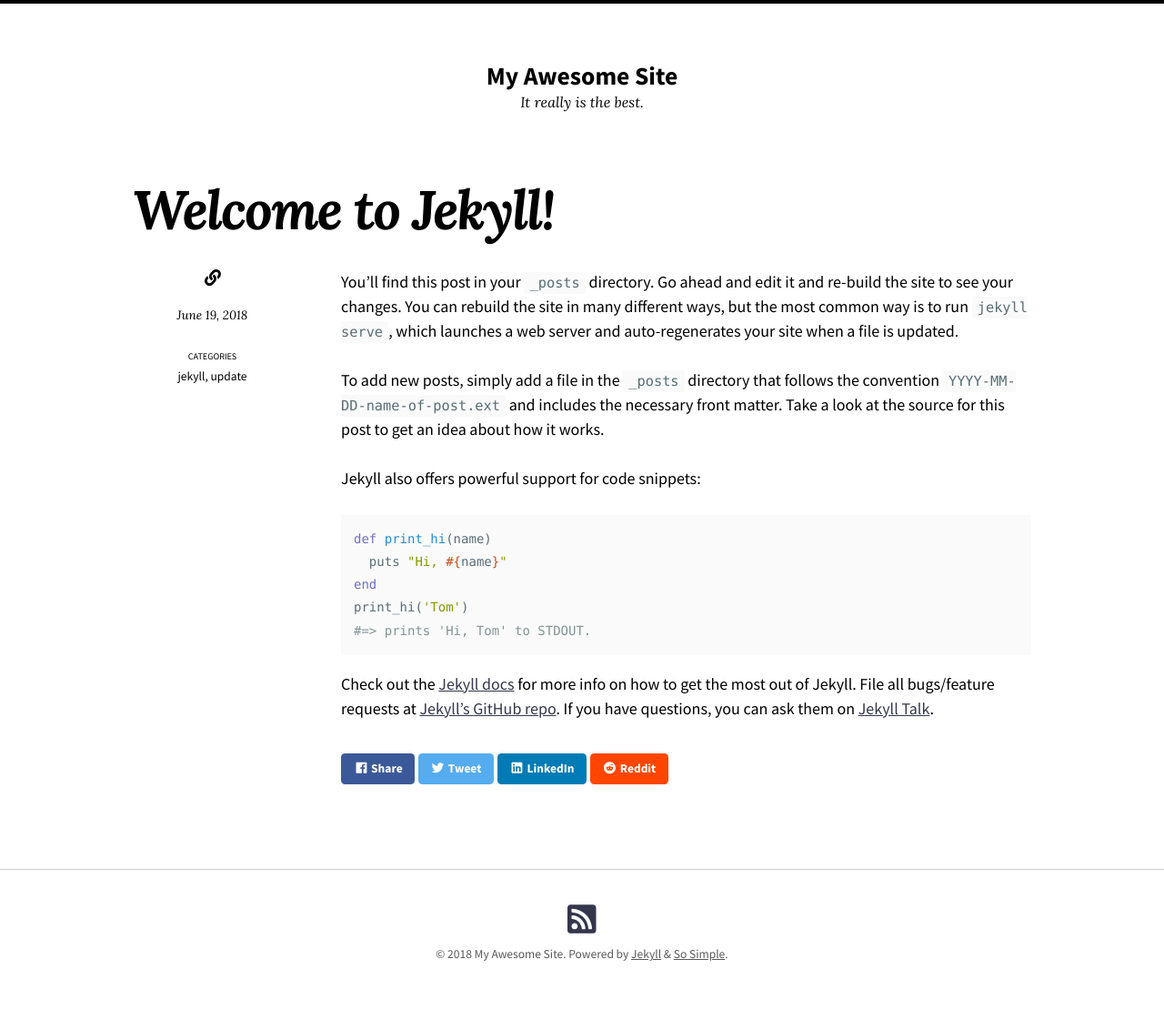
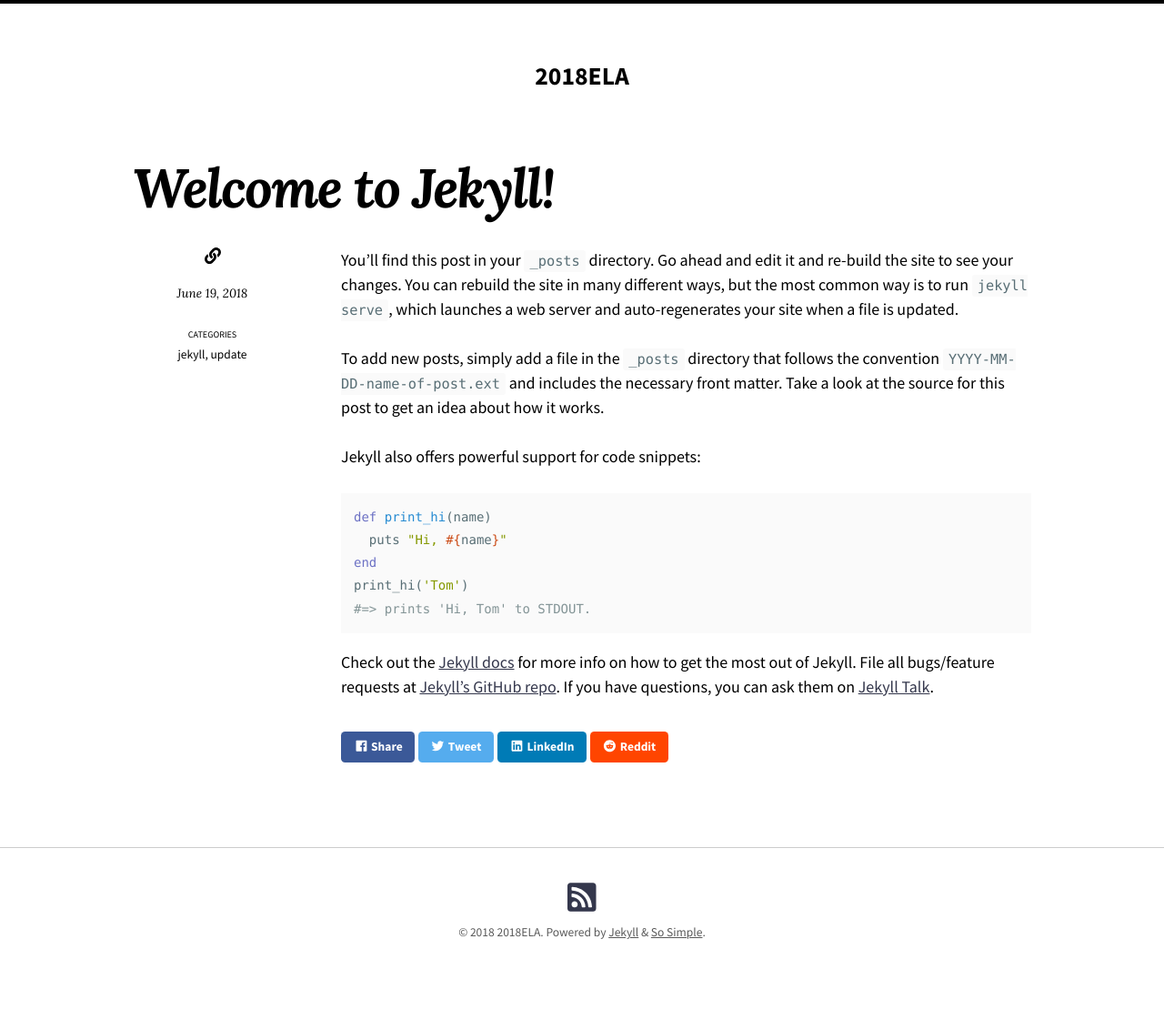
Before and after one commit to chadblack/2018ELA, a Jekyll site: the page built from _posts/2018-06-19-welcome-to-jekyll.markdown, in a window 1280 px wide. Shown: the whole page at 91% size. Built offline with Jekyll 4.4.1, drawn with Linux system fonts in a browser that asks for light colours; nearby versions of some CDN libraries; after the commit the page ends 1108 px from its top, so only the background shows below that.

Commit message:
looking to set basics up
 Changes to be committed:
	modified:   _config.yml
	modified:   index.md

```diff
--- a/_config.yml
+++ b/_config.yml
@@ -16,10 +16,10 @@
 theme: "jekyll-theme-so-simple"
 # remote_theme: mmistakes/so-simple-theme
 locale: en-US
-title: "My Awesome Site"
-description: "It really is the best."
-baseurl: # the subpath of your site, e.g. "/blog"
-url: # the base hostname & protocol for your site e.g. "https://mmistakes.github.io"
+# title: "My Awesome Site"
+# description: "It really is the best."
+baseurl: /2018ELA  # the subpath of your site, e.g. "/blog"
+url: http://chadblack.net  # the base hostname & protocol for your site e.g. "https://mmistakes.github.io"
 logo: # path of site logo, e.g. "/images/logo.png"
 date_format: "%B %-d, %Y"
 read_time: # reading time estimates, e.g. true
@@ -90,7 +90,7 @@ author:
   name:
   picture:
   email:
-  twitter:
+  twitter: parezcoydigo
   links:
     - title:
       url:
```
Also changed, not shown: index.md (+1 -1 lines).
